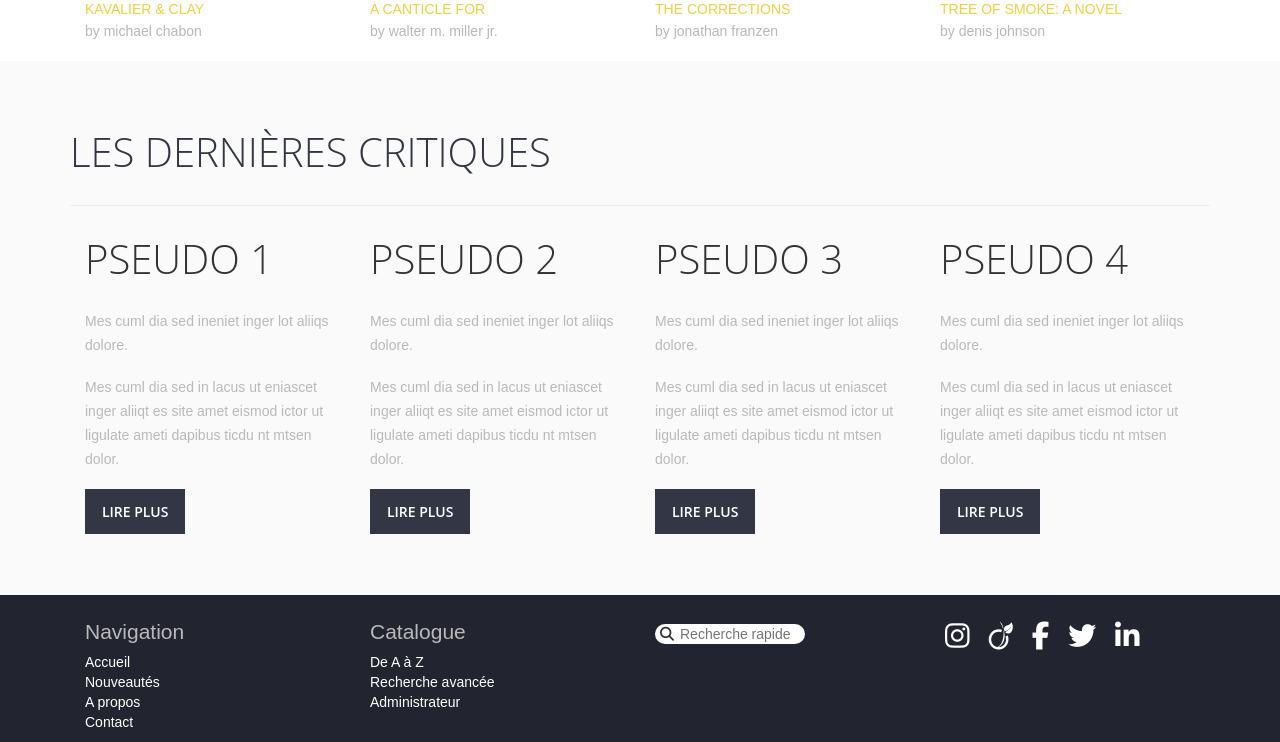
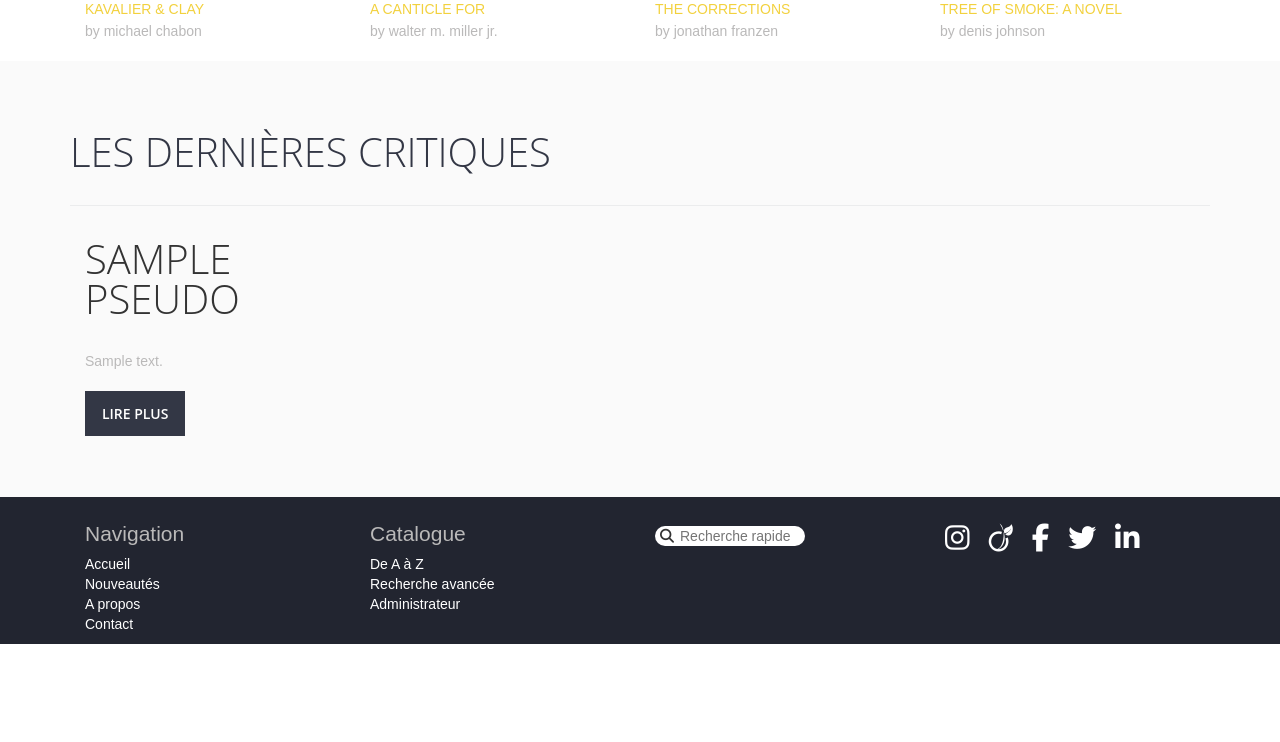
Before and after one commit to marie204/silex_Biblio-tech, a PHP site: template templates/accueil.html.twig in a window 1280 px wide. Shown: the part 1789-2531 px from the top of the page. After the commit the page ends 2433 px from the top, so only its background shows below. Run offline with PHP 8.4, Linux system fonts and the light colour scheme; the template is opened without the code that fills it: most values are stand-ins (such as "Sample title", 1, 10 or a date in 2020); some libraries are stand-ins or nearby versions.

Commit message:
Commit sur commentaires, affichage commentaires et console (voir détails)
Commentaires sont plus beau sur la page des livres.
Commentaire s'affichent sur la page d'accueil
Commentaires par livres ont désormais leur propre page, encore en construction
Une seule commande est désormais nesséssaire pour les statuts
Mise à jour du dev_redme en conséquence

```diff
--- a/dev_readme.txt
+++ b/dev_readme.txt
@@ -4,4 +4,3 @@ Puis créer sur phpmyadmin une base de donnée bibliotech et entrer sur la conso
 c:\xampp\php\php.exe vendor/doctrine/orm/bin/doctrine orm:schema-tool:create
 Puis lancer les commandes dans ce strict ordre /!\:
 c:\xampp\php\php.exe bin\console LRA
-c:\xampp\php\php.exe bin\console LRU
--- a/templates/accueil.html.twig
+++ b/templates/accueil.html.twig
@@ -168,66 +168,22 @@
 <div class="container">
     <div class="row">
         <h3>Les dernières critiqueS</h3>
+        {% for comment in lastComs %}
         <article class="col-lg-3 col-md-6 col-sm-6">
             <div class="thumb-pad1 maxheight">
                 <div class="box_inner">
                     <div class="thumbnail">
-                        <h2>Pseudo 1</h2>
+                        <h2> {{comment.utilisateur.pseudo}} </h2>
                         <div class="caption">
-                            <p class="title">Mes cuml dia sed ineniet inger lot aliiqs dolore.</p>
-                            <p>Mes cuml dia sed in lacus ut eniascet inger aliiqt es site amet eismod ictor ut ligulate ameti dapibus ticdu nt mtsen dolor.</p>
-                            <a href="./livre
-" class="btn-default btn1">Lire plus</a>
+                            <p>{{comment.description}}</p>
+                            <a href="./livre?id={{comment.livre.id}}" class="btn-default btn1">Lire plus</a>
                         </div>
                     </div>
                 </div>
             </div>
         </article>
-        <article class="col-lg-3 col-md-6 col-sm-6">
-            <div class="thumb-pad1 maxheight">
-                <div class="box_inner">
-                    <div class="thumbnail">
-                        <h2>Pseudo 2</h2>
-                        <div class="caption">
-                            <p class="title">Mes cuml dia sed ineniet inger lot aliiqs dolore.</p>
-                            <p>Mes cuml dia sed in lacus ut eniascet inger aliiqt es site amet eismod ictor ut ligulate ameti dapibus ticdu nt mtsen dolor.</p>
-                            <a href="./livre
-" class="btn-default btn1">Lire plus</a>
-                        </div>
-                    </div>
-                </div>
-            </div>
-        </article>
-        <article class="col-lg-3 col-md-6 col-sm-6">
-            <div class="thumb-pad1 maxheight">
-                <div class="box_inner">
-                    <div class="thumbnail">
-                        <h2>Pseudo 3</h2>
-                        <div class="caption">
-                            <p class="title">Mes cuml dia sed ineniet inger lot aliiqs dolore.</p>
-                            <p>Mes cuml dia sed in lacus ut eniascet inger aliiqt es site amet eismod ictor ut ligulate ameti dapibus ticdu nt mtsen dolor.</p>
-                            <a href="./livre
-" class="btn-default btn1">Lire plus</a>
-                        </div>
-                    </div>
-                </div>
-            </div>
-        </article>
-        <article class="col-lg-3 col-md-6 col-sm-6">
-            <div class="thumb-pad1 maxheight">
-                <div class="box_inner">
-                    <div class="thumbnail">
-                        <h2>Pseudo 4</h2>
-                        <div class="caption">
-                            <p class="title">Mes cuml dia sed ineniet inger lot aliiqs dolore.</p>
-                            <p>Mes cuml dia sed in lacus ut eniascet inger aliiqt es site amet eismod ictor ut ligulate ameti dapibus ticdu nt mtsen dolor.</p>
-                            <a href="./livre
-" class="btn-default btn1">Lire plus</a>
-                        </div>
-                    </div>
-                </div>
-            </div>
-        </article>
+        {% endfor %}
+
     </div>
 </div>
 </section>
--- /dev/null
+++ b/templates/touslescommentaires.html.twig
@@ -0,0 +1,5 @@
+{% extends "layout.html.twig" %}
+
+{% block content %}
+Page en construction revenez plus tard.
+{% endblock %}
```
Also changed, not shown: src/console.php (+1 -10 lines), src/controllers.php (+20 -2 lines), templates/Livre.html.twig (+19 -13 lines).
